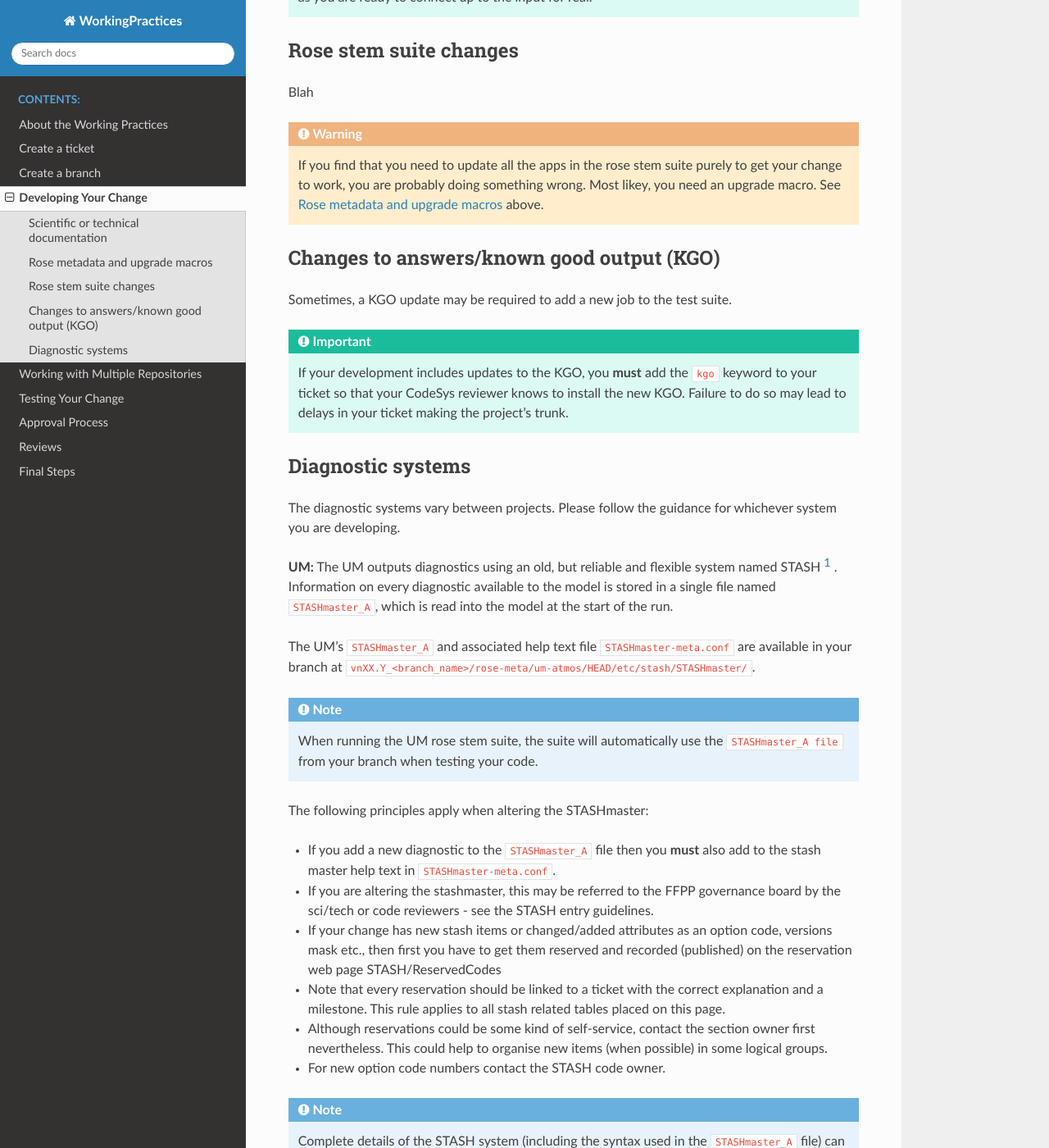
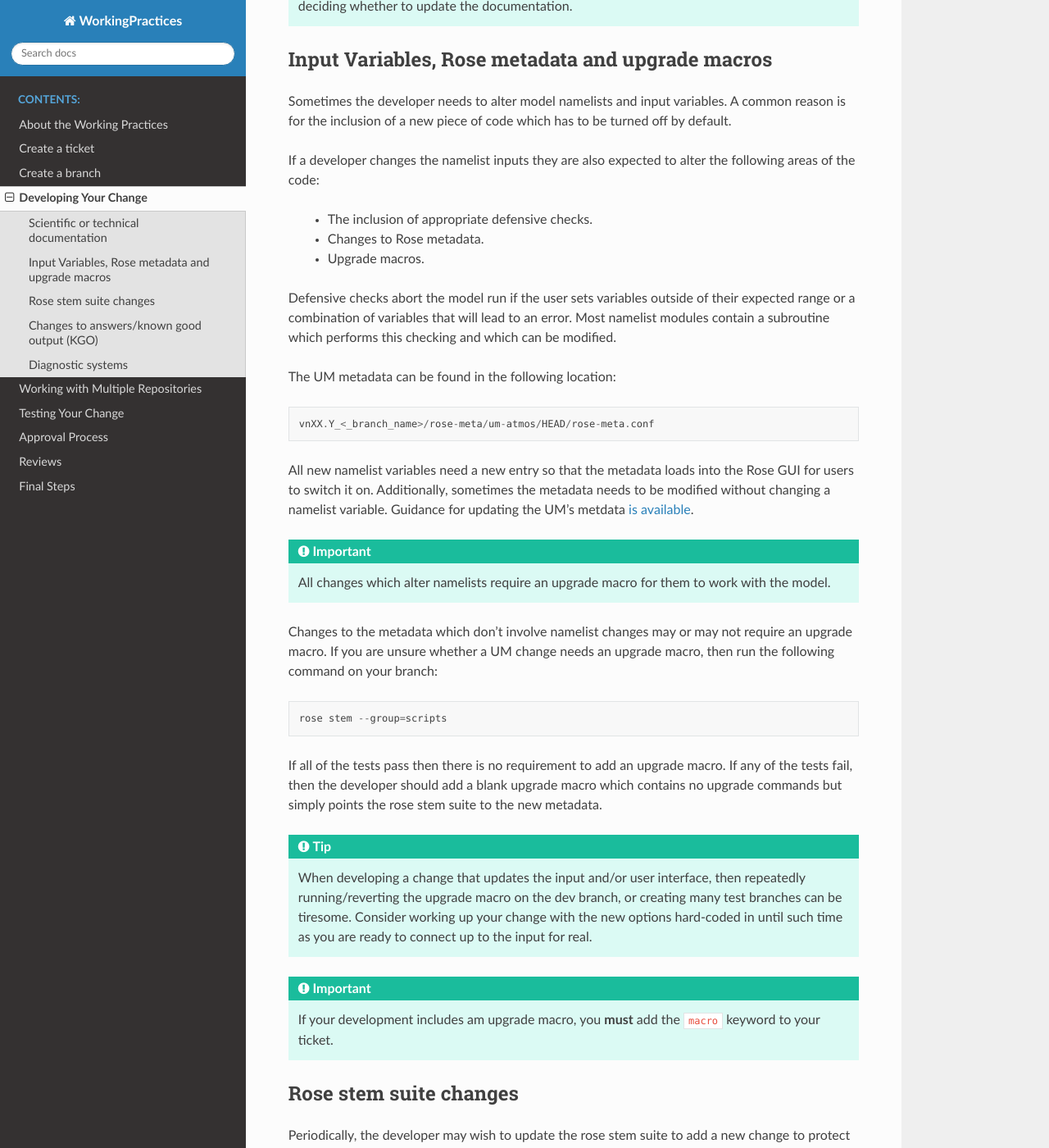
Before and after one commit to MetOffice/simulation-systems, a Sphinx documentation site: the page built from source/WorkingPractices/developing_change.rst, in a window 1280 px wide and 1400 px high, scrolled down 1347 px. Shown: the whole window at 82% size. Built offline with Sphinx 7.4.7 and the Read the Docs theme 2.0.0, drawn with Linux system fonts in a browser that asks for light colours; some of the changed text lies outside the part shown.

Commit message:
Finish off the main aspects of the 'developing your change' processÂ

```diff
--- a/source/WorkingPractices/developing_change.rst
+++ b/source/WorkingPractices/developing_change.rst
@@ -9,6 +9,15 @@ before committing back to the development branch. By following this
 methodology, if one aspect of the code doesn't work, there is
 always the option to ``fcm revert`` the local changes and quickly return
 to a checkpoint in your development that did work.
+
+Commits to your branch should take the following form in their log messages:
+
+.. code-block::
+
+  #<ticket_number> - A useful message of what the commit entails
+
+..
+  Anyone know how to display the '#' symbol in Sphinx properly?
 
 .. tip::
   Before embarking on a medium-sized or significant model change,
@@ -51,14 +60,70 @@ Small changes and bug fixes rarely need documentation to be updated, but when ne
 added to a project, the documentation must be updated to ensure that it remains contemporary
 with the code.
 
+.. tip ::
+  Searching the relevant documentation for words related to your change is often useful when
+  deciding whether to update the documentation.
+
 ..
   Link to page here for updating UMDPs
   Link to page here for updating JULES docs.
+  (JW: These can be added later if required, but I will leave it for now to get the rest of
+  the change development section done. We can open an issue if required.)
 
 .. _develop_metadata:
 
-Rose metadata and upgrade macros
---------------------------------
+Input Variables, Rose metadata and upgrade macros
+-------------------------------------------------
+
+Sometimes the developer needs to alter model namelists and input variables.
+A common reason is for the inclusion of a new piece of code which has to be
+turned off by default.
+
+If a developer changes the namelist inputs they are also expected to alter the
+following areas of the code:
+
+ * The inclusion of appropriate defensive checks.
+ * Changes to Rose metadata.
+ * Upgrade macros.
+
+Defensive checks abort the model run if the user sets variables outside of
+their expected range or a combination of variables that will lead to an error.
+Most namelist modules contain a subroutine which performs this checking and
+which can be modified.
+
+The UM metadata can be found in the following location:
+
+.. code-block::
+
+  vnXX.Y_<_branch_name>/rose-meta/um-atmos/HEAD/rose-meta.conf
+
+..
+  Location of LFRic metadata needs adding and possibly centralization.
+
+All new namelist variables need a new entry so that the metadata loads into the
+Rose GUI for users to switch it on. Additionally, sometimes the metadata needs
+to be modified without changing a namelist variable. Guidance for updating the
+UM's metdata :ref:`is available <metadata_guidance>`.
+
+.. important::
+  All changes which alter namelists require an upgrade macro for them to
+  work with the model.
+
+Changes to the metadata which don't involve namelist changes may or may not
+require an upgrade macro. If you are unsure whether a UM change needs an
+upgrade macro, then run the following command on your branch:
+
+.. code-block::
+
+  rose stem --group=scripts
+
+If all of the tests pass then there is no requirement to add an upgrade macro.
+If any of the tests fail, then the developer should add a blank upgrade macro
+which contains no upgrade commands but simply points the rose stem suite to
+the new metadata.
+
+..
+  The above should probably be extended to LFRic eventually.
 
 .. tip::
   When developing a change that updates the input and/or user interface,
@@ -67,24 +132,47 @@ Rose metadata and upgrade macros
   change with the new options hard-coded in until such time as you are ready
   to connect up to the input for real.
 
+.. important::
+  If your development includes am upgrade macro, you **must** add the
+  ``macro`` keyword to your ticket.
+
 .. _develop_rosestem:
 
 Rose stem suite changes
 -----------------------
 
-Blah
+Periodically, the developer may wish to update the rose stem suite to add
+a new change to protect their code. Configuration owners may also wish
+to update the suite to ensure that important configurations are protected
+by the rose stem suite.
 
 .. warning::
   If you find that you need to update all the apps in the rose stem suite
   purely to get your change to work, you are probably doing something wrong.
   Most likey, you need an upgrade macro. See :ref:`develop_metadata` above.
 
-.. _develop_kgo:
+.. _kgo:
 
 Changes to answers/known good output (KGO)
 ------------------------------------------
 
-Sometimes, a KGO update may be required to add a new job to the test suite.
+Normally it is to be expected that code changes regress (i.e. all prognostic
+variables **and** diagnostics maintain the same answers with your code included
+but switched off).
+
+The most common reason why a code change does not regress is when a bug is
+discovered and fixed.
+
+.. important::
+  Where a change in answers occurs, the developer must contact the configuration
+  owners of all affected configurations. See :ref:`approvals` for details.
+
+Configuration owners will review the change and will either accept the change
+as it is, or will request the use of a temporary variable to switch the
+change off. See :ref:`templogicals` for details of this process.
+
+Sometimes, a KGO update may also be required to simply add a new job to the
+test suite or to port the rose stem suite to new HPC architecture.
 
 .. important::
   If your development includes updates to the KGO, you **must** add the
@@ -100,37 +188,7 @@ Diagnostic systems
 The diagnostic systems vary between projects. Please follow the guidance
 for whichever system you are developing.
 
-**UM:** The UM outputs diagnostics using an old, but reliable and flexible
-system named STASH [#f1]_ . Information on every diagnostic available to the
-model is stored in a single file named ``STASHmaster_A``, which is read into
-the model at the start of the run.
-
-The UM's ``STASHmaster_A`` and associated help text file ``STASHmaster-meta.conf``
-are available in your branch at
-``vnXX.Y_<branch_name>/rose-meta/um-atmos/HEAD/etc/stash/STASHmaster/``.
-
-.. note::
-  When running the UM rose stem suite, the suite will automatically use the
-  ``STASHmaster_A file`` from your branch when testing your code.
-
-The following principles apply when altering the STASHmaster:
-
-..
-  JW suggest need to include STASH entry guidance.
-
-* If you add a new diagnostic to the ``STASHmaster_A`` file then you **must** also add to the stash master help text in ``STASHmaster-meta.conf``.
-* If you are altering the stashmaster, this may be referred to the FFPP governance board by the sci/tech or code reviewers - see the STASH entry guidelines.
-* If your change has new stash items or changed/added attributes as an option code, versions mask etc., then first you have to get them reserved and recorded (published) on the reservation web page STASH/ReservedCodes
-* Note that every reservation should be linked to a ticket with the correct explanation and a milestone. This rule applies to all stash related tables placed on this page.
-* Although reservations could be some kind of self-service, contact the section owner first nevertheless. This could help to organise new items (when possible) in some logical groups.
-* For new option code numbers contact the STASH code owner.
-
-
-
-.. note::
-  Complete details of the STASH system (including the syntax used in the
-  ``STASHmaster_A`` file) can be found in
-  `UMDP C04 <https://code.metoffice.gov.uk/doc/um/latest/papers/umdp_C04.pdf>`_
+**UM:** See :ref:`stash`.
 
 **LFRic:** The LFRic diagnostic system is currently in development.
 Please follow `the guidance here <https://code.metoffice.gov.uk/trac/lfric/wiki/GhaspSupport/Diagnostics_porting>`_
@@ -142,8 +200,3 @@ to make changes to the diagnostic system.
 ..
   Do UKCA/SOCRATES/JULES have their own diagnostic systems and are they worth mentioning here?
   CASIM does not, but the MONC model which builds CASIM does; code is shared between them both.
-
-
-.. rubric:: Footnotes
-
-.. [#f1] This is an acronym for 'Spatial and Temporal Averaging and Storage Handling'.
```
Also changed, not shown: other parts of source/WorkingPractices/developing_change.rst (+1 -1 lines), source/WorkingPractices/common_keywords.rst (+33 -18 lines), source/WorkingPractices/metadata_guidance.rst (added, +76 -0 lines), source/WorkingPractices/temp_logicals.rst (added, +7 -0 lines), source/WorkingPractices/um_stashmaster.rst (added, +39 -0 lines), source/WorkingPractices/working_practices.rst (+9 -1 lines).
